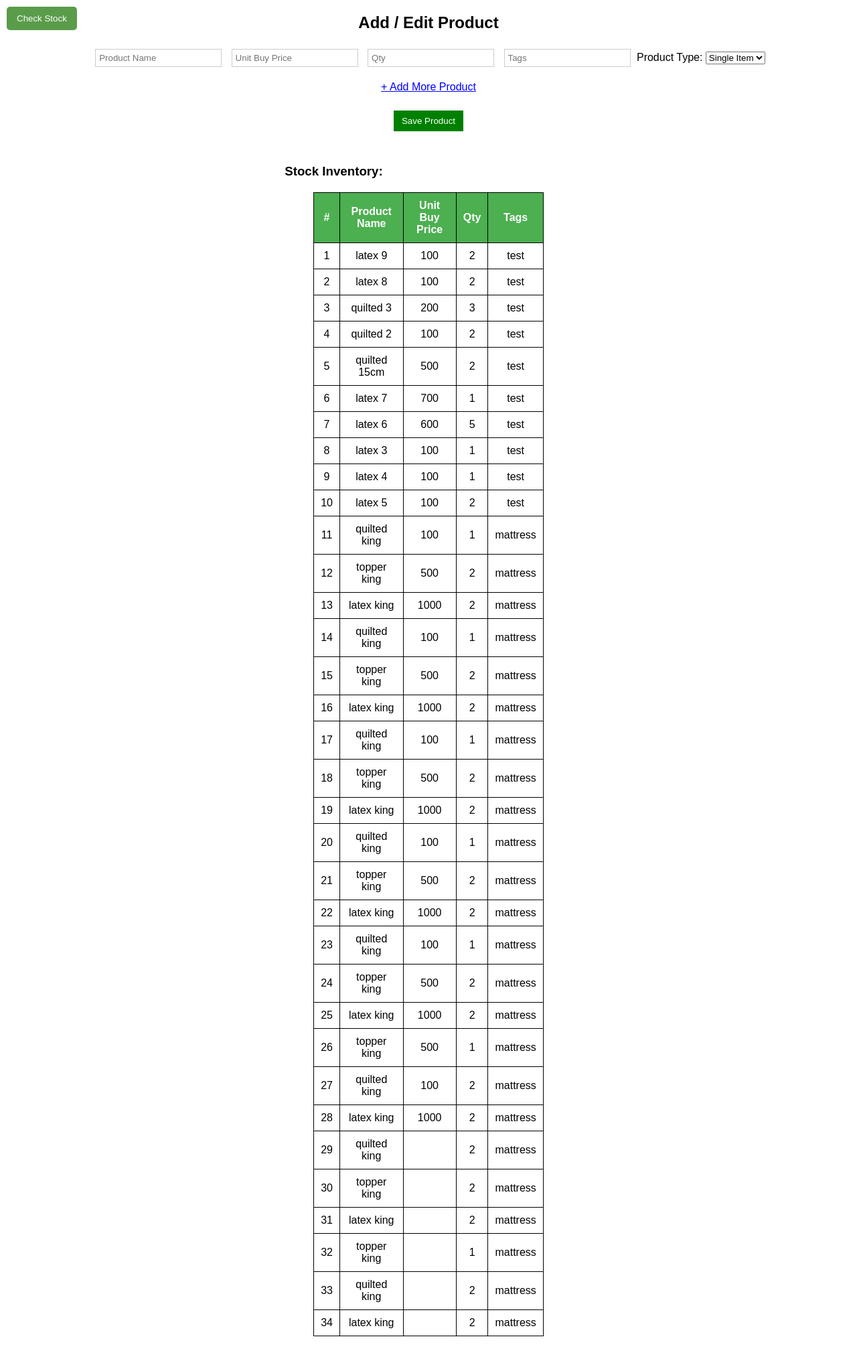
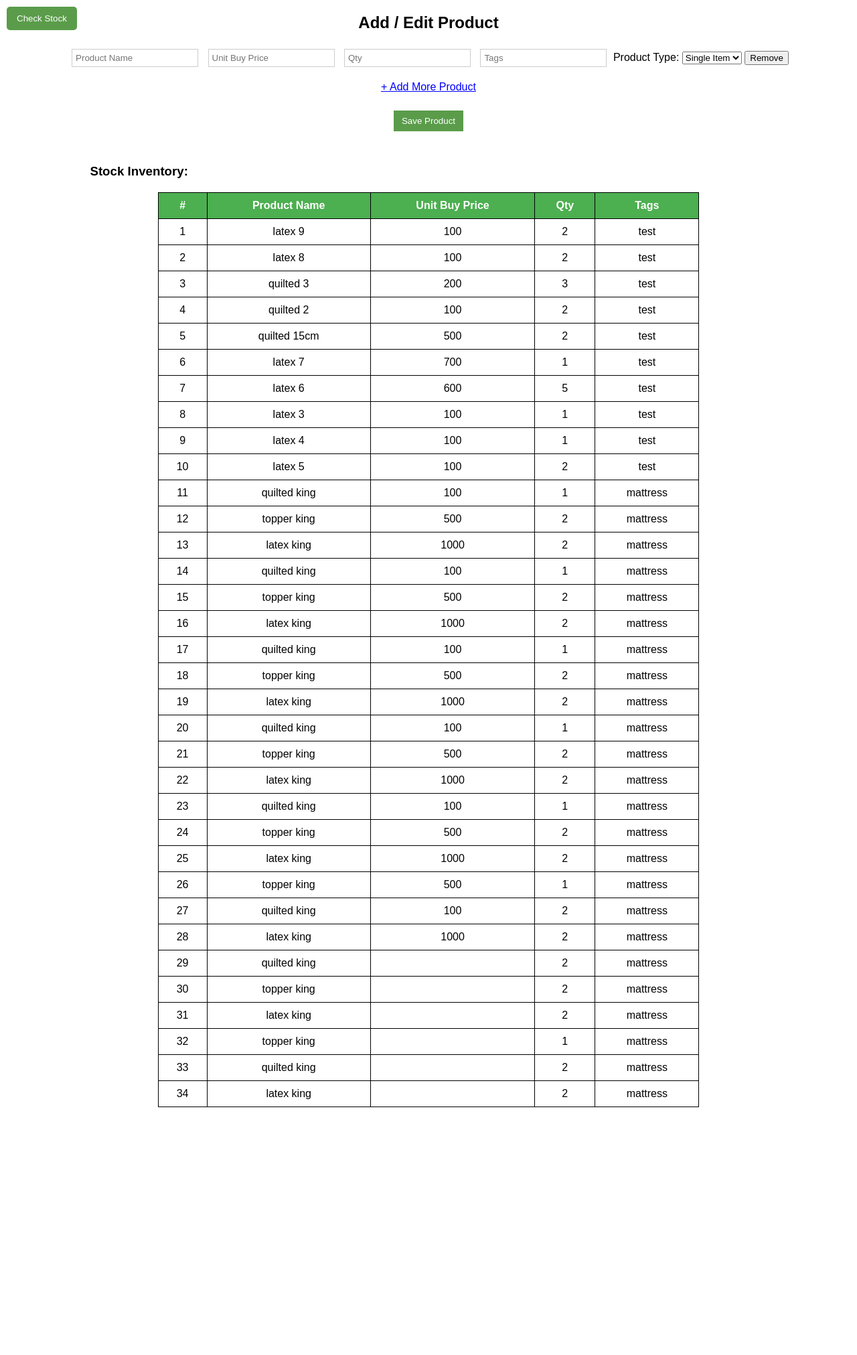
Before and after one commit to puputhariyati/heveya-bali, a Flask app: page /inventory in a window 1280 px wide. Shown: the whole page at 67% size. After the commit the page ends 1653 px from the top, so only its background shows below. Run offline with Flask 3, Linux system fonts and the light colour scheme; data comes from the database, SQL or seed files in the repository; both versions use the stored data as it was after the commit.

Commit message:
add remove btn

```diff
--- a/static/add_product.css
+++ b/static/add_product.css
@@ -2,73 +2,26 @@ body {
     font-family: Arial, sans-serif;
     text-align: center;
 }
+
 input {
     margin: 5px;
     padding: 5px;
     border: 1px solid #ccc;
 }
-.error {
-    border: 1px solid red;
-}
+
 .container {
     text-align: center;
 }
-.button {
-    background-color: green;
+.saveProduct-btn {
+    background-color: #5a9c4a;
     color: white;
     padding: 8px 12px;
     margin: 10px;
     border: none;
     cursor: pointer;
 }
-#stockList {
-    margin-top: 20px;
-    text-align: left;
-    display: inline-block;
-}
-.productRow {
-    margin-bottom: 10px;
-}
-table {
-    width: 80%;
-    margin: 20px auto;
-    border-collapse: collapse;
-}
-th, td {
-    border: 1px solid black;
-    padding: 10px;
-    text-align: center;
-}
-th {
-    background-color: #4CAF50;
-    color: white;
-}
-.productRow {
-    margin-bottom: 10px;
-}
-.addProduct {
-    cursor: pointer;
-    color: blue;
-    text-decoration: underline;
-}
 
-.checkStock-btn {
-    position: absolute;
-    top: 10px;
-    left: 10px;
-    background: #5a9c4a;
-    color: white;
-    padding: 10px 15px;
-    border: none;
-    cursor: pointer;
-    border-radius: 5px;
-}
-
-.checkStock-btn:hover {
-    background: #4a8c3a;
-}
-
-#bomSection {
+.bomSection {
     margin: 20px auto; /* Center the section */
     margin-top: 10px;
     padding: 10px;
@@ -96,3 +49,49 @@ th {
     padding: 5px 10px;
     cursor: pointer;
 }
+
+#stockList {
+    margin-top: 20px;
+    text-align: left;
+    display: inline-block;
+    width: 80%;
+}
+.productRow {
+    margin-bottom: 10px;
+}
+table {
+    width: 80%;
+    margin: 20px auto;
+    border-collapse: collapse;
+}
+th, td {
+    border: 1px solid black;
+    padding: 10px;
+    text-align: center;
+}
+th {
+    background-color: #4CAF50;
+    color: white;
+}
+
+.addMoreProduct {
+    cursor: pointer;
+    color: blue;
+    text-decoration: underline;
+}
+
+.checkStock-btn {
+    position: absolute;
+    top: 10px;
+    left: 10px;
+    background: #5a9c4a;
+    color: white;
+    padding: 10px 15px;
+    border: none;
+    cursor: pointer;
+    border-radius: 5px;
+}
+
+.checkStock-btn:hover {
+    background: #4a8c3a;
+}
--- a/static/add_product.js
+++ b/static/add_product.js
@@ -17,16 +17,15 @@ async function fetchStockData() {
     }
 }
 
-function toggleBOMSection() {
-    const productType = document.getElementById("productType").value;
-    const bomSection = document.getElementById("bomSection");
+function toggleBOMSection(selectElement) {
+    const row = selectElement.closest(".productRow"); // Find the parent row
+    if (!row) return; // Prevent errors if row is not found
 
-    // Show BOM section if "Bundle" is selected
-    if (productType === "bundle") {
-        bomSection.style.display = "block";
-    } else {
-        bomSection.style.display = "none";
-    }
+    const bomSection = row.querySelector(".bomSection"); // Find BOM section in the same row
+    if (!bomSection) return; // Prevent errors if BOM section is missing
+
+    // Show or hide BOM section based on selection
+    bomSection.style.display = selectElement.value === "bundle" ? "block" : "none";
 }
 
 function addBOMEntry() {
@@ -51,19 +50,19 @@ function addNewRow() {
     newRow.classList.add("productRow");
 
     newRow.innerHTML = `
-        <input type="text" placeholder="Product Name" class="product-name">
-        <input type="number" placeholder="Unit Buy Price" class="unit-price">
-        <input type="number" placeholder="Qty" class="quantity">
-        <input type="text" placeholder="Tags" class="tags">
+        <input type="text" name="product_name" placeholder="Product Name" class="product-name">
+        <input type="number" step="0.01" name="unit_buy_price" placeholder="Unit Buy Price" class="unit-price">
+        <input type="number" name="quantity" placeholder="Qty" class="quantity">
+        <input type="text" name="tags" placeholder="Tags" class="tags">
         <label for="productType">Product Type:</label>
-        <select id="productType" onchange="toggleBOMSection()">
+        <select name="product_type" class="product-type" onchange="toggleBOMSection(this)">
             <option value="single">Single Item</option>
             <option value="bundle">Bundle</option>
         </select>
-        <!-- BOM Section (Hidden by Default) -->
-        <div id="bomSection" style="display: none;">
+        <button type="button" onclick="removeBOMEntry(this)">Remove</button>
+        <div class="bomSection" style="display: none;">
             <h3>Unit Bill Of Materials</h3>
-            <div id="bomContainer">
+            <div class="bomContainer">
                 <div class="bom-entry">
                     <input type="text" placeholder="Product Name">
                     <input type="number" placeholder="Qty">
@@ -76,6 +75,7 @@ function addNewRow() {
 
     productList.appendChild(newRow);
 }
+
 
 // Function to collect and send multiple products
 function saveProduct() {
--- a/templates/add_product.html
+++ b/templates/add_product.html
@@ -11,14 +11,6 @@
 
     <h2>Add / Edit Product</h2>
 
-<!--    {% with messages = get_flashed_messages(with_categories=true) %}-->
-<!--      {% if messages %}-->
-<!--        {% for category, message in messages %}-->
-<!--          <div class="alert alert-{{ category }}">{{ message }}</div>-->
-<!--        {% endfor %}-->
-<!--      {% endif %}-->
-<!--    {% endwith %}-->
-
     <div class="container">
         <form id="inventoryForm" method="POST" action="/inventory">
             <div id="productList">
@@ -28,16 +20,17 @@
                     <input type="number" name="quantity" placeholder="Qty" class="quantity">
                     <input type="text" name="tags" placeholder="Tags" class="tags">
                     <!-- Product Type Dropdown -->
-                    <label for="productType">Product Type:</label>
-                    <select id="productType" onchange="toggleBOMSection()">
+                    <label>Product Type:</label>
+                    <select class="product-type" onchange="toggleBOMSection(this)">
                         <option value="single">Single Item</option>
                         <option value="bundle">Bundle</option>
                     </select>
-                </div>
+                    <button type="button" onclick="removeBOMEntry(this)">Remove</button>
+
                     <!-- BOM Section (Hidden by Default) -->
-                <div id="bomSection" style="display: none;">
+                    <div class="bomSection" style="display: none;">
                         <h3>Unit Bill Of Materials</h3>
-                    <div id="bomContainer">
+                        <div class="bomContainer">
                             <div class="bom-entry">
                                 <input type="text" placeholder="Product Name">
                                 <input type="number" placeholder="Qty">
@@ -47,10 +40,9 @@
                         <button type="button" onclick="addBOMEntry()">+ Add More Component</button>
                     </div>
                 </div>
-            <p onclick="addNewRow()" class="addProduct">
-                + Add More Product
-            </p>
-            <button type="submit" class="button">Save Product</button>
+            </div>
+            <p onclick="addNewRow()" class="addMoreProduct">+ Add More Product</p>
+            <button type="submit" class="saveProduct-btn">Save Product</button>
         </form>
 
         <div id="stockList">
```
Also changed, not shown: stock.db. Lines whose indentation alone changed are shown as unchanged.
